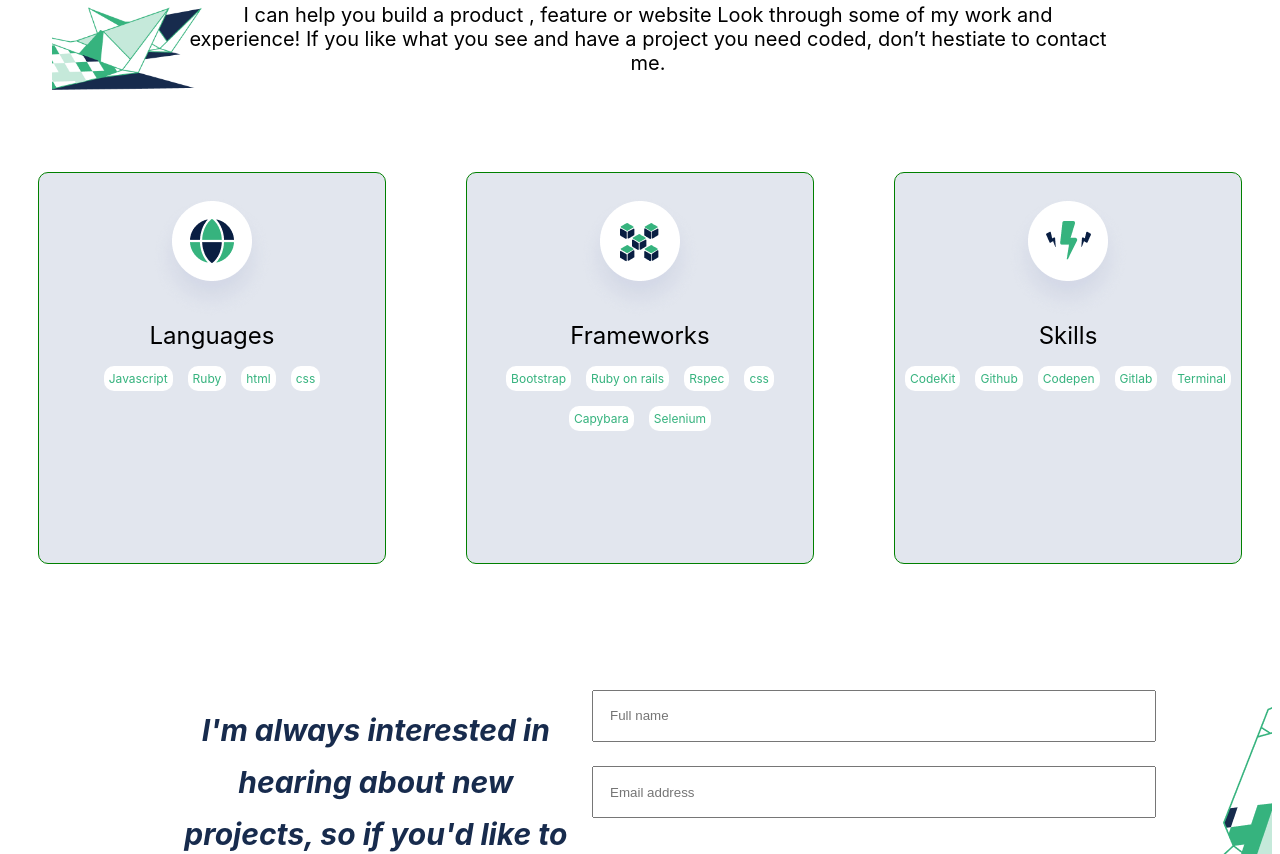
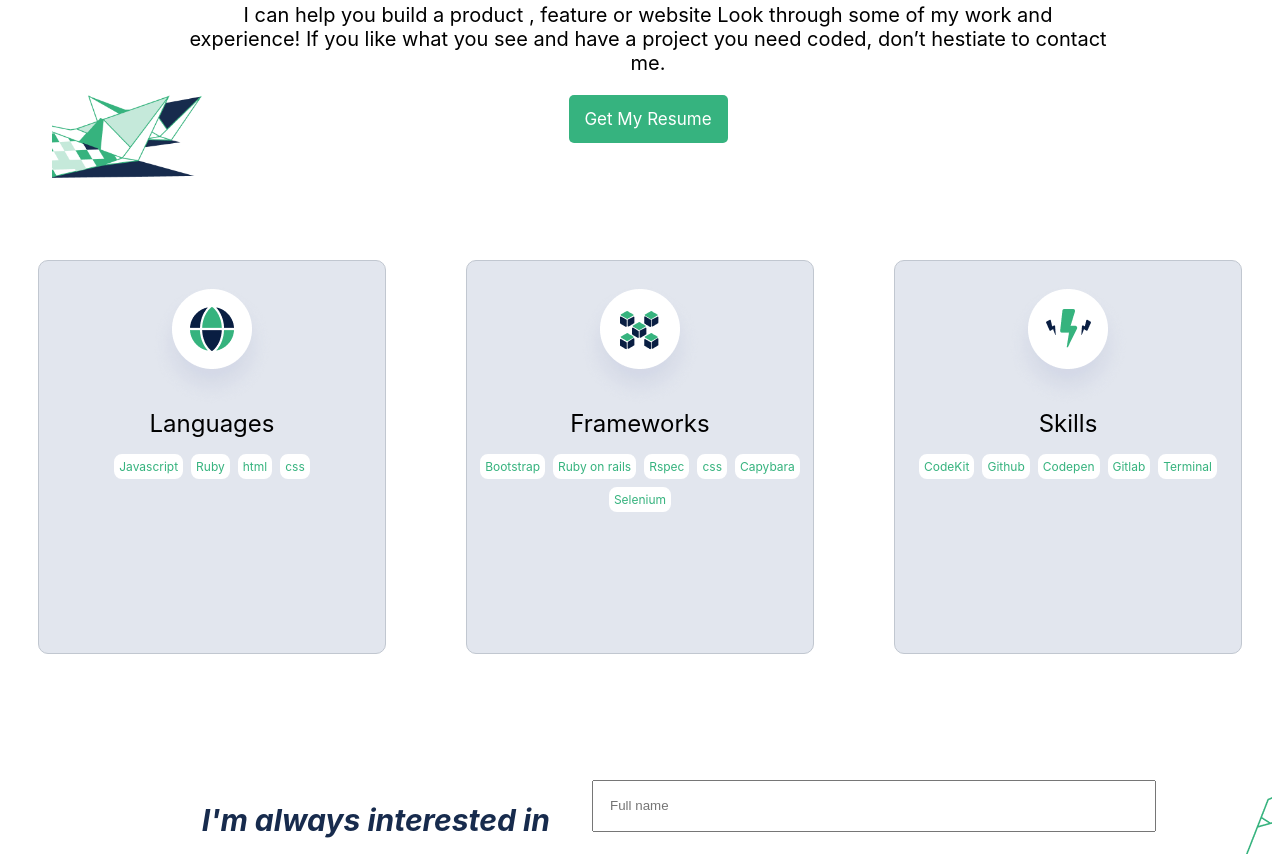
Before and after one commit to PrinceBadru/mobilefirst, a website: page index.html in a window 1280 px wide. Shown: the part 2318-3172 px from the top of the page. Drawn offline with Linux system fonts and the light colour scheme; a web font is replaced by a local one.

Commit message:
fixed extra errors

```diff
--- a/style.css
+++ b/style.css
@@ -150,7 +150,7 @@ ul {
 .project {
   border: 1px solid #d0d9d4;
   margin: 0;
-  width: 100%;
+  width: 369px;
   padding: 0;
   border-radius: 8px;
   height: 474px;
@@ -274,11 +274,12 @@ ul {
 }
 
 .project2 {
-  border: 1px solid green;
+  border: 1px solid #c1c7d0;
   margin: 30px;
   padding: 20px 1px;
-  height: 250px;
-  background-color: #e2e6ee;
+  height: 352px;
+  width: 369px;
+  background-color: #ebf0ee;
   font-family: 'Inter', sans-serif;
 }
 
@@ -553,7 +554,7 @@ textarea {
   font-size: 22px;
 }
 
-@media (min-width: 678px) {
+@media (min-width: 768px) {
   .first {
     display: flex;
     justify-content: center;
@@ -646,7 +647,7 @@ textarea {
     flex-direction: row;
     justify-content: center;
     flex-wrap: wrap;
-    gap: 15px;
+    gap: 8px;
   }
 
   .last {
@@ -689,9 +690,9 @@ textarea {
   }
 
   .project {
-    border: 1px solid green;
+    border: 1px solid #c1c7d0;
     margin: 0;
-    width: 327px;
+    width: 369px;
     padding: 0;
     border-radius: 8px;
     height: 474px;
@@ -731,11 +732,11 @@ textarea {
   }
 
   .project2 {
-    border: 1px solid green;
+    border: 1px solid #c1c7d0;
     margin: 30px;
     padding: 20px 1px;
-    width: 374px;
-    height: 350px;
+    height: 352px;
+    width: 369px;
     background-color: #e2e6ee;
     border-radius: 10px;
   }
@@ -795,7 +796,7 @@ textarea {
     color: #36b37e;
     font-size: 12px;
     font-family: 'Inter', sans-serif;
-    border-radius: 10px;
+    border-radius: 8px;
   }
 
   .aboutme section {
@@ -860,8 +861,4 @@ textarea {
     display: flex;
     color: #d0d9d4;
   }
-
-  .resume-container {
-    display: none;
-  }
 }
```
